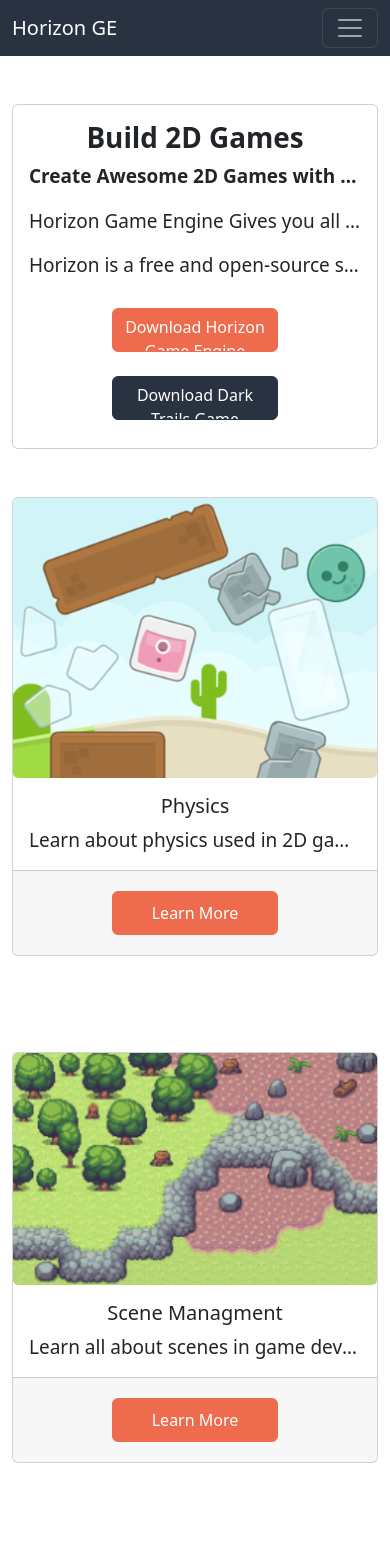
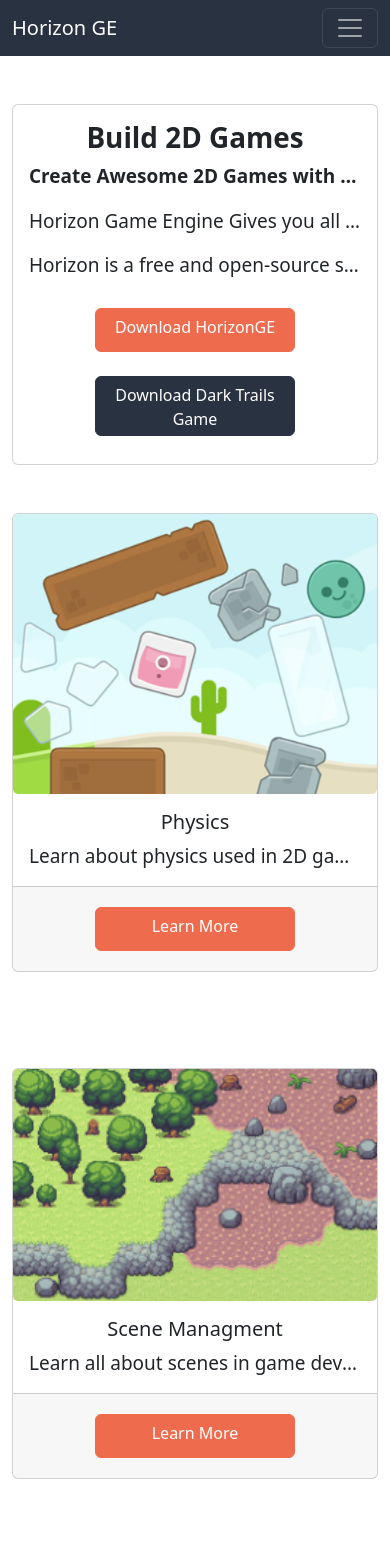
Before and after one commit to LiamANeeson/MSc-Game-Engine-Project-Website, a React (Create React App) app in the folder client/: page / in a window 390 px wide. Shown: the top 1557 px of the page. Built offline with nearby package versions, Linux system fonts and the light colour scheme.

Commit message:
Fixed bugs on w/s

```diff
--- a/client/src/Pages/Download/Download.css
+++ b/client/src/Pages/Download/Download.css
@@ -16,6 +16,7 @@
 
 .download-btn {
     width: 100%;
+    color: white;
     background-color: #EE6C4D;
     cursor: pointer;
     border-radius: 6px;
@@ -40,6 +41,7 @@
 
 .gm-btn {
     width: 100%;
+    color: white;
     background-color: #293241;
     cursor: pointer;
     border-radius: 6px;
--- a/client/src/Pages/Home/Home.css
+++ b/client/src/Pages/Home/Home.css
@@ -26,6 +26,30 @@
     font-family: -apple-system,system-ui,"Segoe UI",Roboto,"Helvetica Neue",Ubuntu,sans-serif;
 }
 
+
+@media (max-width: 425px) {
+  .home-cta-btn {
+    background-color: #EE6C4D !important;
+    width: 12.5rem;
+    cursor: pointer;
+    border-radius: 6px;
+    backface-visibility: hidden;
+    border-width: 0;
+    box-sizing: border-box;
+    font-size: 100%;
+    height: 44px;
+    line-height: 1.15;
+    margin: 12px;
+    outline: none !important;
+    border-color: #EE6C4D !important;
+    overflow: hidden;
+    padding: 0 25px;
+    position: relative;
+    text-align: center;
+    font-family: -apple-system,system-ui,"Segoe UI",Roboto,"Helvetica Neue",Ubuntu,sans-serif;
+  }
+}
+
 .game-cta-btn{
     background-color: #293241 !important;
     width: 50%;
@@ -47,6 +71,29 @@
     font-family: -apple-system,system-ui,"Segoe UI",Roboto,"Helvetica Neue",Ubuntu,sans-serif;
 }
 
+@media (max-width: 425px) {
+  .game-cta-btn{
+    background-color: #293241 !important;
+    width: 12.5rem;
+    cursor: pointer;
+    border-radius: 6px;
+    backface-visibility: hidden;
+    border-width: 0;
+    box-sizing: border-box;
+    font-size: 100%;
+    height: 3.75rem;
+    line-height: 1.15;
+    margin: 12px;
+    outline: none !important;
+    border-color: #293241 !important;
+    overflow: hidden;
+    padding: 0 25px;
+    position: relative;
+    text-align: center;
+    font-family: -apple-system,system-ui,"Segoe UI",Roboto,"Helvetica Neue",Ubuntu,sans-serif;
+  }
+}
+
 
 .home-cta-btn:hover {
     background-color: rgb(208, 81, 58) !important;
--- a/client/src/Pages/Home/Home.js
+++ b/client/src/Pages/Home/Home.js
@@ -32,7 +32,7 @@
             <Card.Text>
               Horizon is a free and open-source so you don't have to worry about fees or royalties! All you have to do is create some games!
             </Card.Text>
-            <Button href="/download" variant="primary" className='home-cta-btn'>Download Horizon Game Engine</Button>
+            <Button href="/download" variant="primary" className='home-cta-btn'>Download HorizonGE</Button>
             <Button href="/download" variant="primary" className='game-cta-btn'>Download Dark Trails Game</Button>
           </Card.Body>
         </Card>
@@ -50,7 +50,7 @@
               {/*<Button variant="primary" className='home-cta-btn'>Learn More</Button>*/}
             </Card.Body>
             <Card.Footer>
-              <Button variant="primary" className='home-cta-btn'>Learn More</Button>
+              <Button href="/About" variant="primary" className='home-cta-btn'>Learn More</Button>
             </Card.Footer>
           </Card>
         </Col>
@@ -65,7 +65,7 @@
               {/*<Button variant="primary" className='home-cta-btn'>Learn More</Button>*/}
             </Card.Body>
             <Card.Footer>
-              <Button variant="primary" className='home-cta-btn'>Learn More</Button>
+              <Button href="/About" variant="primary" className='home-cta-btn'>Learn More</Button>
             </Card.Footer>
           </Card>
         </Col>
@@ -80,7 +80,7 @@
               {/*<Button variant="primary" className='home-cta-btn'>Learn More</Button>*/}
             </Card.Body>
             <Card.Footer>
-              <Button variant="primary" className='home-cta-btn'>Learn More</Button>
+              <Button href="/About" variant="primary" className='home-cta-btn'>Learn More</Button>
             </Card.Footer>
           </Card>
         </Col>
@@ -95,7 +95,7 @@
               {/*<Button variant="primary" className='home-cta-btn'>Learn More</Button>*/}
             </Card.Body>
             <Card.Footer>
-              <Button variant="primary" className='home-cta-btn'>Learn More</Button>
+              <Button href="/About" variant="primary" className='home-cta-btn'>Learn More</Button>
             </Card.Footer>
           </Card>
         </Col>
```
Also changed, not shown: 1 other file (tests, documents, lock files or other folders).
